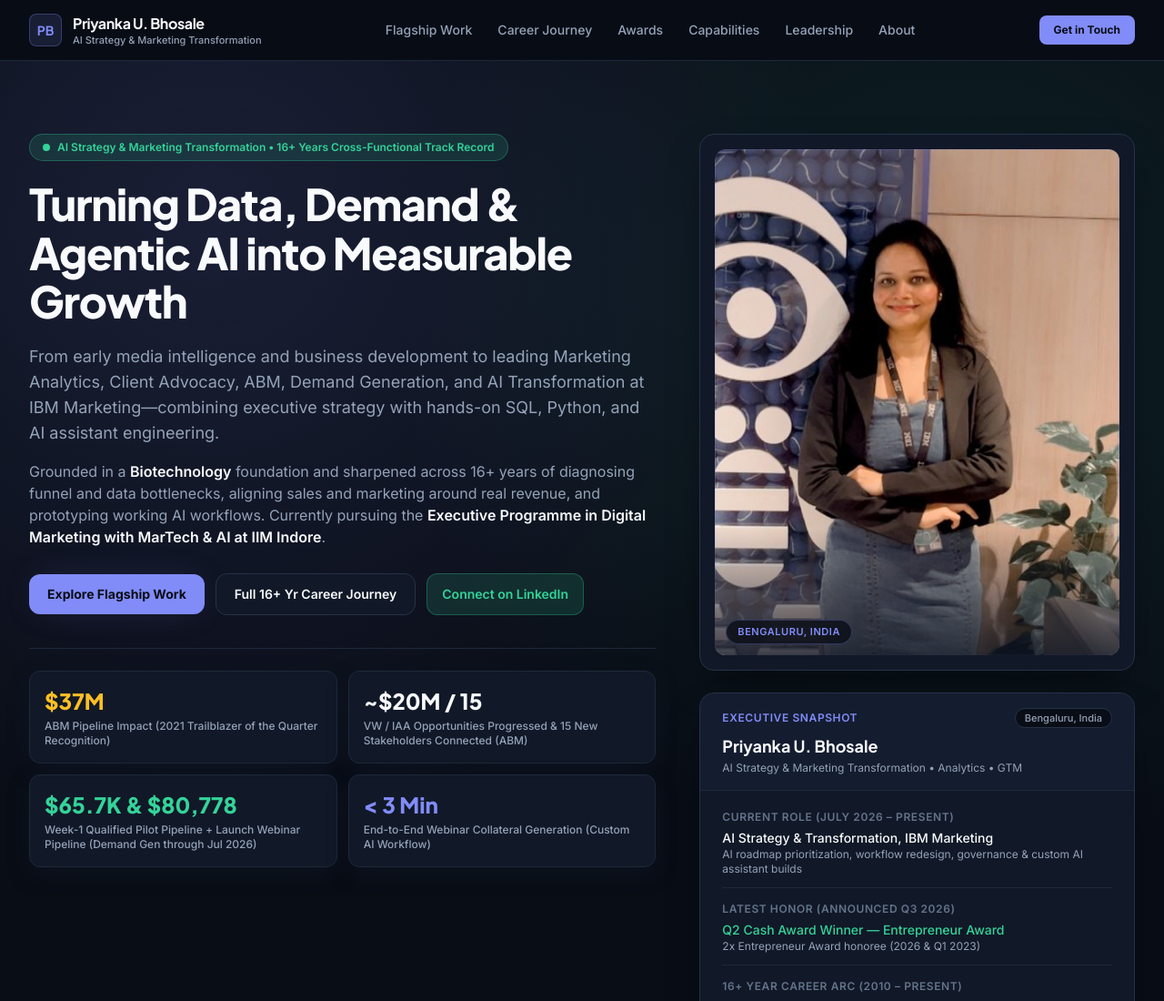
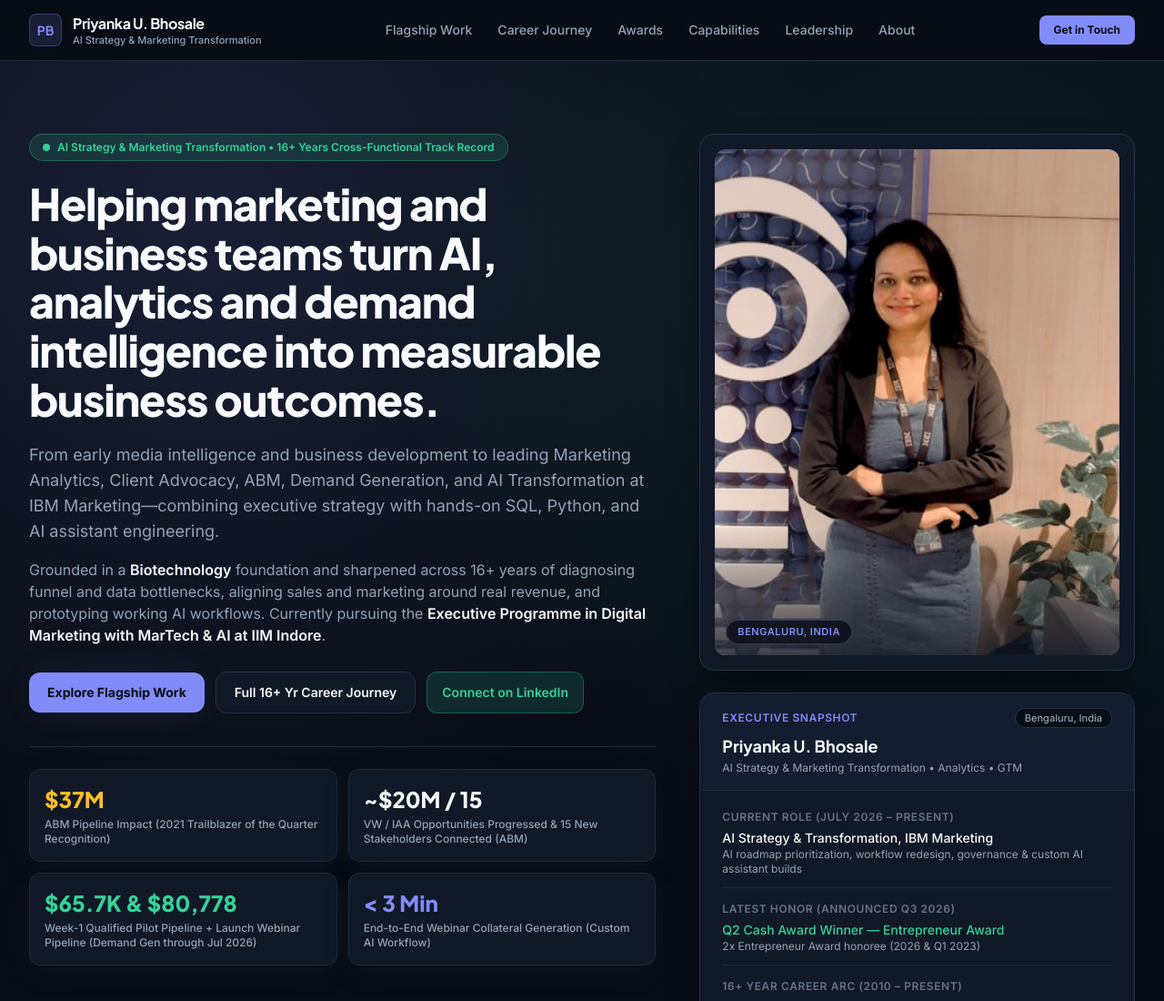
Before and after one commit to bhosalepriyanka87-ctrl/Portfolio, a plain HTML site: page index.html in a window 1280 px wide. Shown: the top 1100 px of the page at 91% size. Drawn offline with nearby package versions, Linux system fonts and the light colour scheme.

Commit message:
Update hero headline

```diff
--- a/index.html
+++ b/index.html
@@ -156,7 +156,7 @@
 <span>AI Strategy &amp; Marketing Transformation &bull; 16+ Years Cross-Functional Track Record</span>
 </div>
 <h1 class="mt-5 font-heading text-3xl font-extrabold tracking-tight text-ink sm:text-5xl lg:leading-[1.12]">
-              Turning Data, Demand &amp; Agentic AI into Measurable Growth
+              Helping marketing and business teams turn AI, analytics and demand intelligence into measurable business outcomes.
             </h1>
 <p class="mt-5 text-base leading-relaxed text-muted sm:text-lg">
               From early media intelligence and business development to leading Marketing Analytics, Client Advocacy, ABM, Demand Generation, and AI Transformation at IBM Marketing—combining executive strategy with hands-on SQL, Python, and AI assistant engineering.
```
